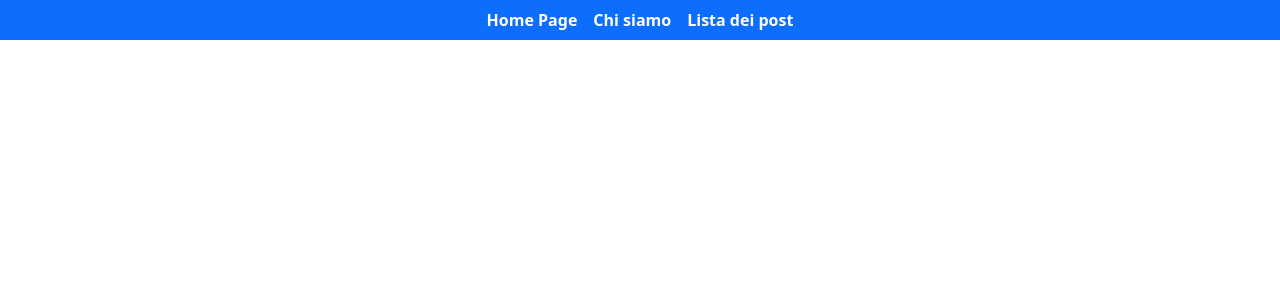
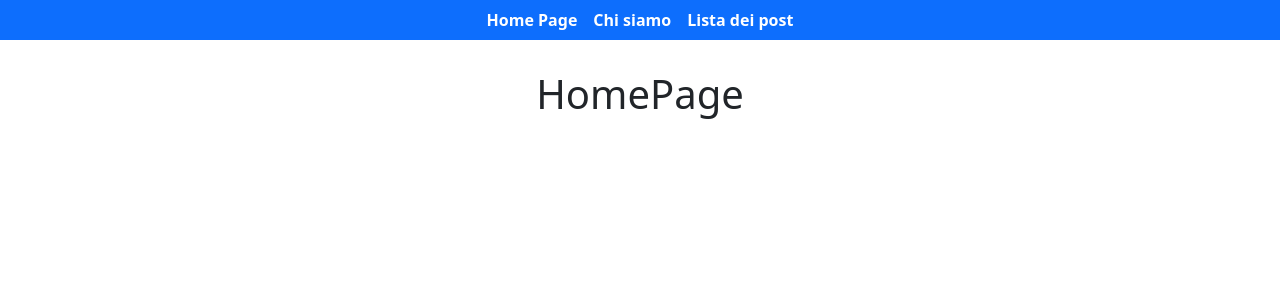
Before and after one commit to severogianluca/react-context-api, a React (Vite) app: page / in a window 1280 px wide. Shown: the top 300 px of the page. Built offline with nearby package versions, Linux system fonts and the light colour scheme.

Commit message:
Feat: create pages

```diff
--- a/src/App.jsx
+++ b/src/App.jsx
@@ -1,8 +1,8 @@
 
 import { BrowserRouter, Route, Routes } from 'react-router-dom'
 import './App.css'
-import Header from './component/Header'
 import DefaultLayout from './layout/DefaultLayout'
+import HomePage from './pages/HomePage'
 
 function App() {
 
@@ -11,7 +11,7 @@ function App() {
       <BrowserRouter>
         <Routes>
           <Route path='/' Component={DefaultLayout}>
-            <Route />
+          <Route index element={<HomePage />} />
 
           </Route>
         </Routes>
--- a/src/layout/DefaultLayout.jsx
+++ b/src/layout/DefaultLayout.jsx
@@ -1,8 +1,15 @@
+import { Outlet } from "react-router-dom"
 import Header from "../component/Header"
 function DefaultLayout(){
     return(
         <>
+        <div>
         <Header/>
+        <main>
+            <Outlet/>
+        </main>
+        </div>
+
         </>
     )
 }
```
Also changed, not shown: src/pages/ChiSiamo.jsx (+11 -0 lines), src/pages/ListaDeiPost.jsx (+13 -0 lines).
